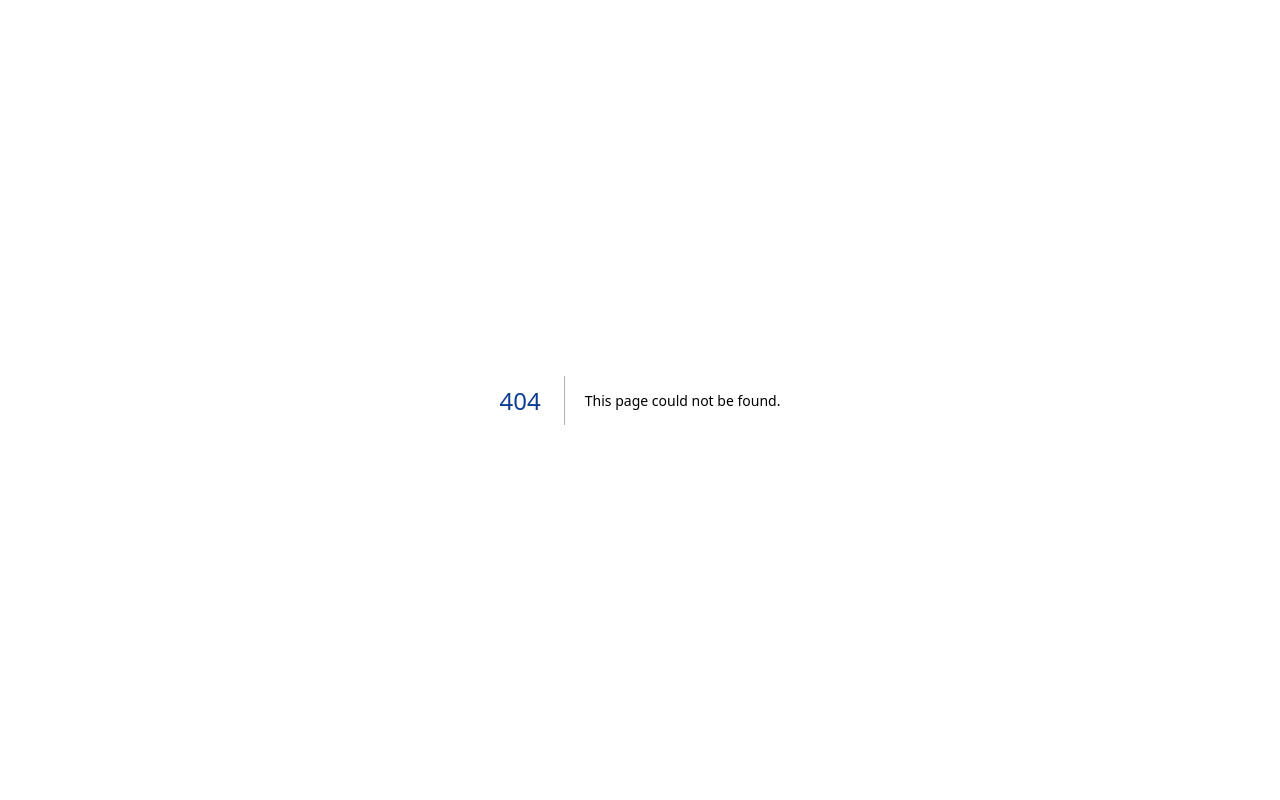
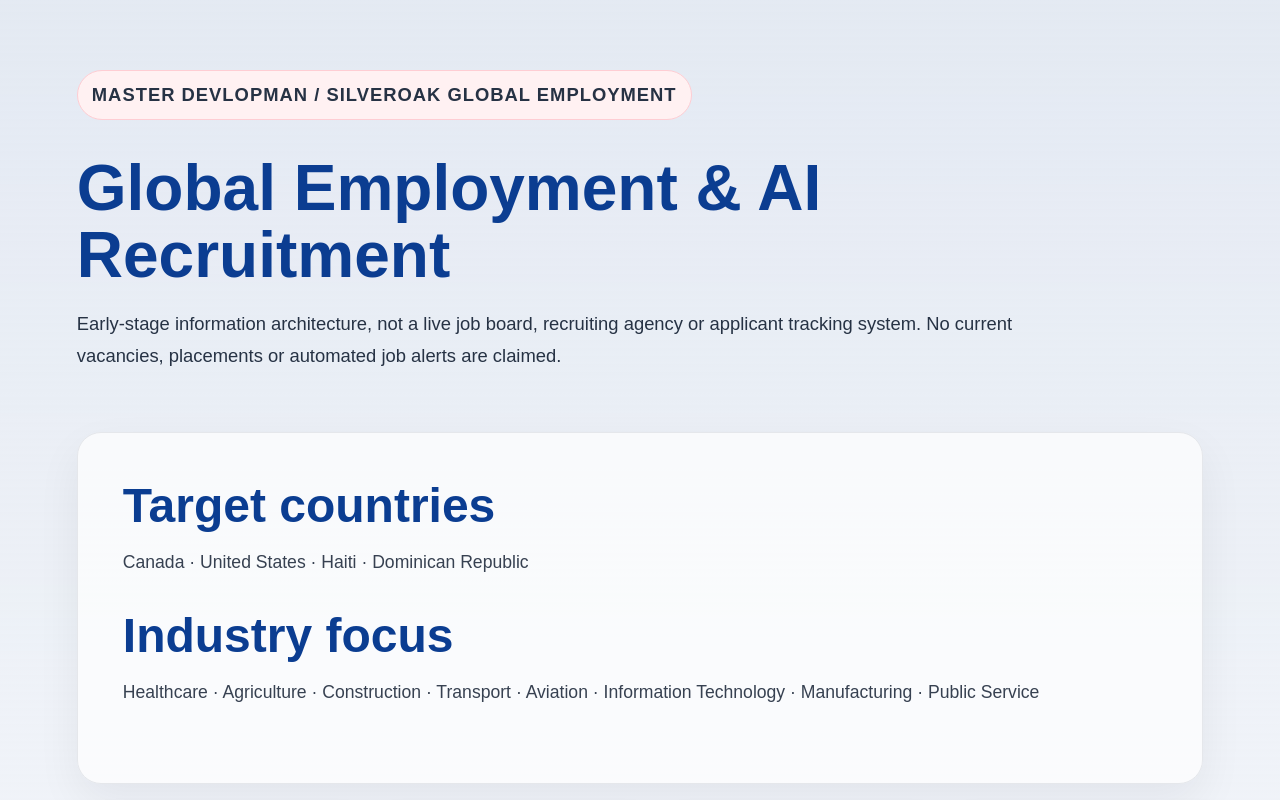
Before and after one commit to patrickprincivil/alliance_nasyonal_devlopman, a Next.js app: page /global-employment in a window 1280 px wide. Before the commit this address had no page. Built offline with nearby package versions, Linux system fonts and the light colour scheme.

Commit message:
feat: unified employment MVP app/global-employment/page.tsx

```diff
--- /dev/null
+++ b/app/global-employment/page.tsx
@@ -0,0 +1,19 @@
+import Link from "next/link";
+import { JOB_SECTORS, RECRUITMENT_COUNTRIES, RECRUITMENT_MODULES, RECRUITMENT_SAFEGUARDS } from "@/lib/silveroak/recruitment";
+export default function GlobalEmploymentPage() {
+  return <main className="page">
+    <p className="eyebrow">MASTER DEVLOPMAN / Silveroak Global Employment</p>
+    <h1>Global Employment & AI Recruitment</h1>
+    <p>Early-stage information architecture, not a live job board, recruiting agency or applicant tracking system. No current vacancies, placements or automated job alerts are claimed.</p>
+    <section className="subSection">
+      <h2>Target countries</h2><p>{RECRUITMENT_COUNTRIES.join(" · ")}</p>
+      <h2>Industry focus</h2><p>{JOB_SECTORS.join(" · ")}</p>
+    </section>
+    <section className="gridSection">{RECRUITMENT_MODULES.map(m =>
+      <article key={m.slug} className="card"><h2>{m.title}</h2><p>{m.description}</p><p>Status: Planned</p><Link href={`/global-employment/${m.slug}`}>View scope</Link></article>
+    )}</section>
+    <section className="subSection"><h2>Candidate rights and safety</h2>
+      <ul>{RECRUITMENT_SAFEGUARDS.map(x => <li key={x}>{x}</li>)}</ul>
+    </section>
+  </main>;
+}
```
